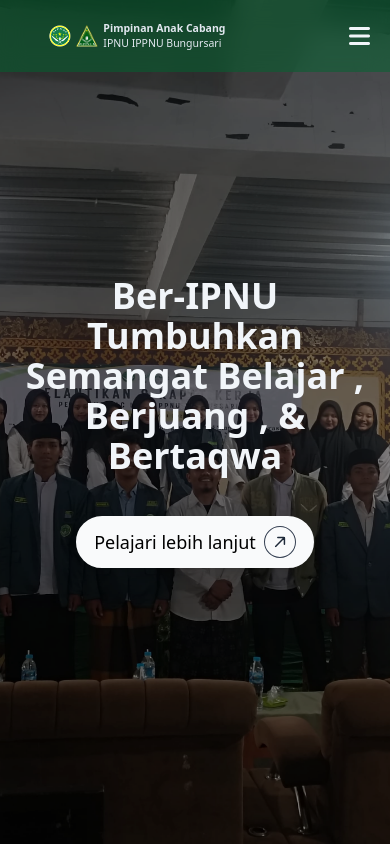
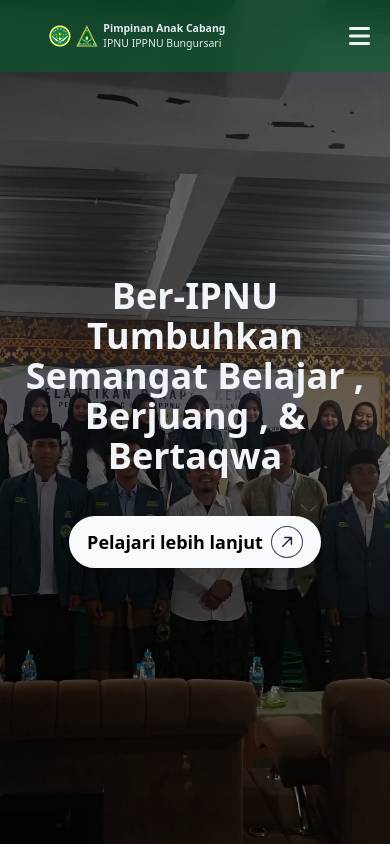
Before and after one commit to rizkiiaripin/PACIPNU, a Vue app: page / in a window 390 px wide. Shown: the top 844 px of the page. Built offline with nearby package versions, Linux system fonts and the light colour scheme.

Commit message:
menambah fontsemibold

```diff
--- a/src/components/Hero.vue
+++ b/src/components/Hero.vue
@@ -14,7 +14,7 @@
         Ber-IPNU Tumbuhkan Semangat Belajar , Berjuang , & Bertaqwa
       </h1>
       <a href="/tentang"
-        class="flex justify-center gap-2 items-center mx-auto shadow-xl text-lg bg-gray-50 backdrop-blur-md lg:font-semibold isolation-auto border-gray-50 hover:text-slate-100 active:text-slate-100 hover:bg-green-800 active:bg-green-800 relative  px-4 py-2 overflow-hidden border-2 rounded-full hover:scale-102 active:scale-102  hover:border-slate-200 transition-all ease-linear duration-300 group"
+        class="flex justify-center gap-2 items-center mx-auto shadow-xl text-lg bg-gray-50 backdrop-blur-md lg:font-semibold isolation-auto border-gray-50 hover:text-slate-100 active:text-slate-100 hover:bg-green-800 active:bg-green-800 relative  px-4 py-2 overflow-hidden border-2 rounded-full hover:scale-102 active:scale-102  hover:border-slate-200 transition-all ease-linear duration-300 font-semibold group"
       >
         Pelajari lebih lanjut
         <svg
```
